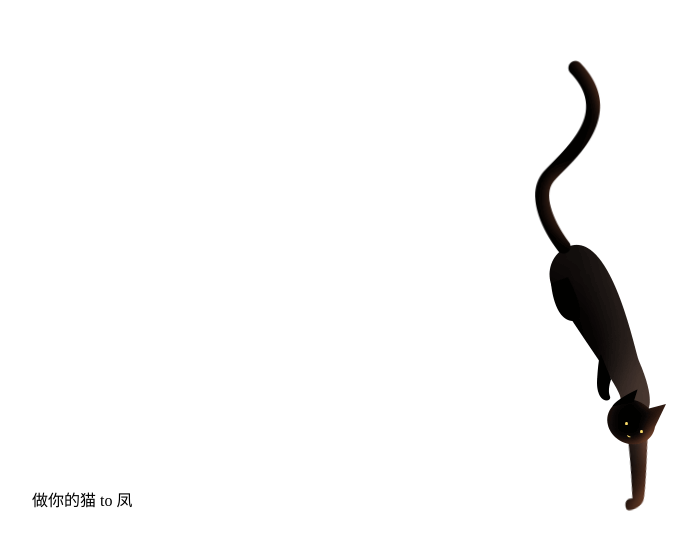
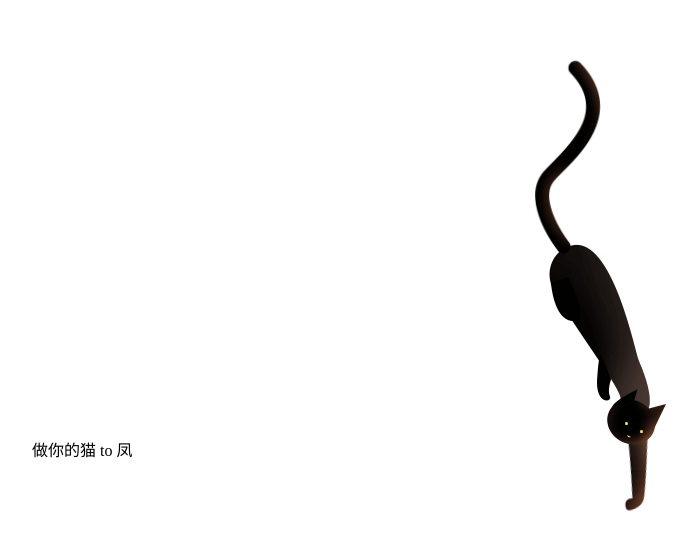
Before and after one commit to liwangping/ToHerCat, a plain HTML site: page index.html in a window 1280 px wide. Shown: the part 113-662 px from the top of the page, without its empty margins (48-744 px from the left). Drawn offline with Linux system fonts and the light colour scheme.

Commit message:
Update index.css

```diff
--- a/index.css
+++ b/index.css
@@ -127,6 +127,6 @@
 .ToMyLove{
     position: absolute;
     float: left;
-    margin-top:600px;
+    margin-top:550px;
     margin-left: 80px;
 }
```
